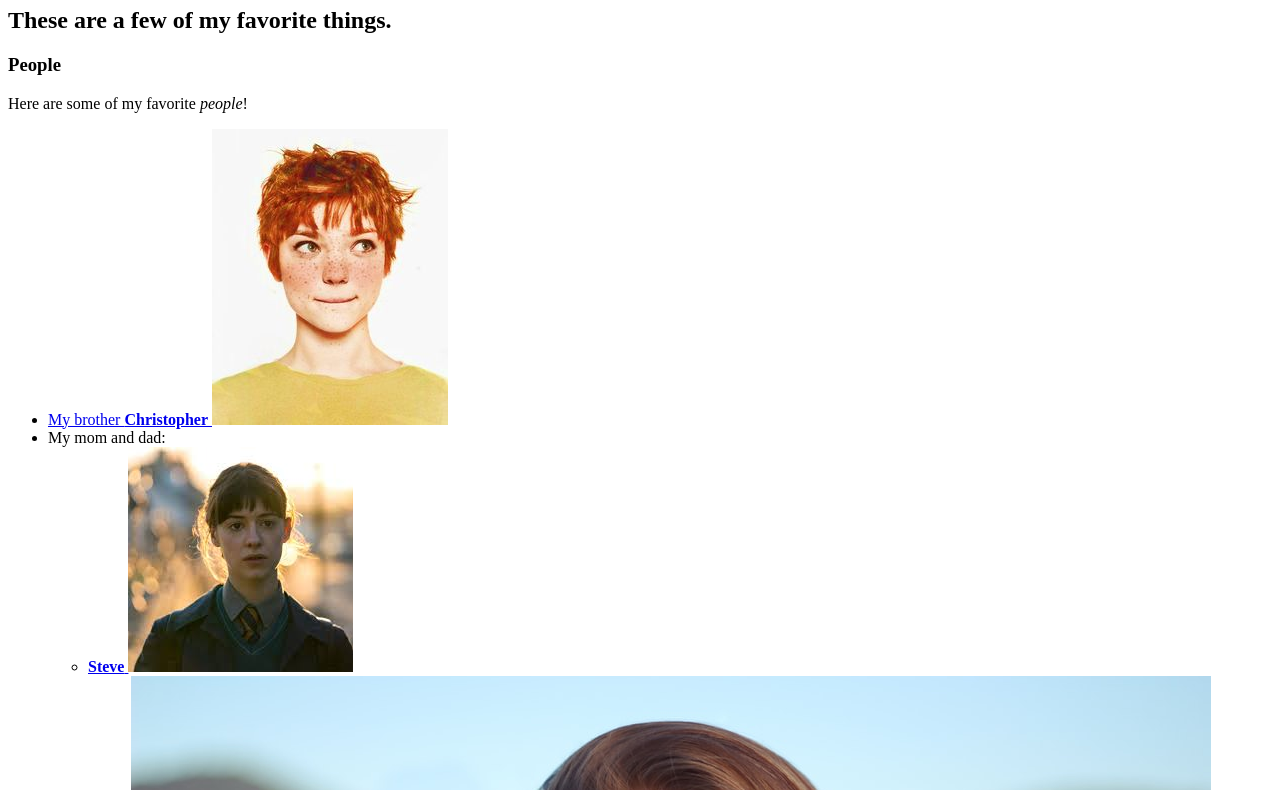
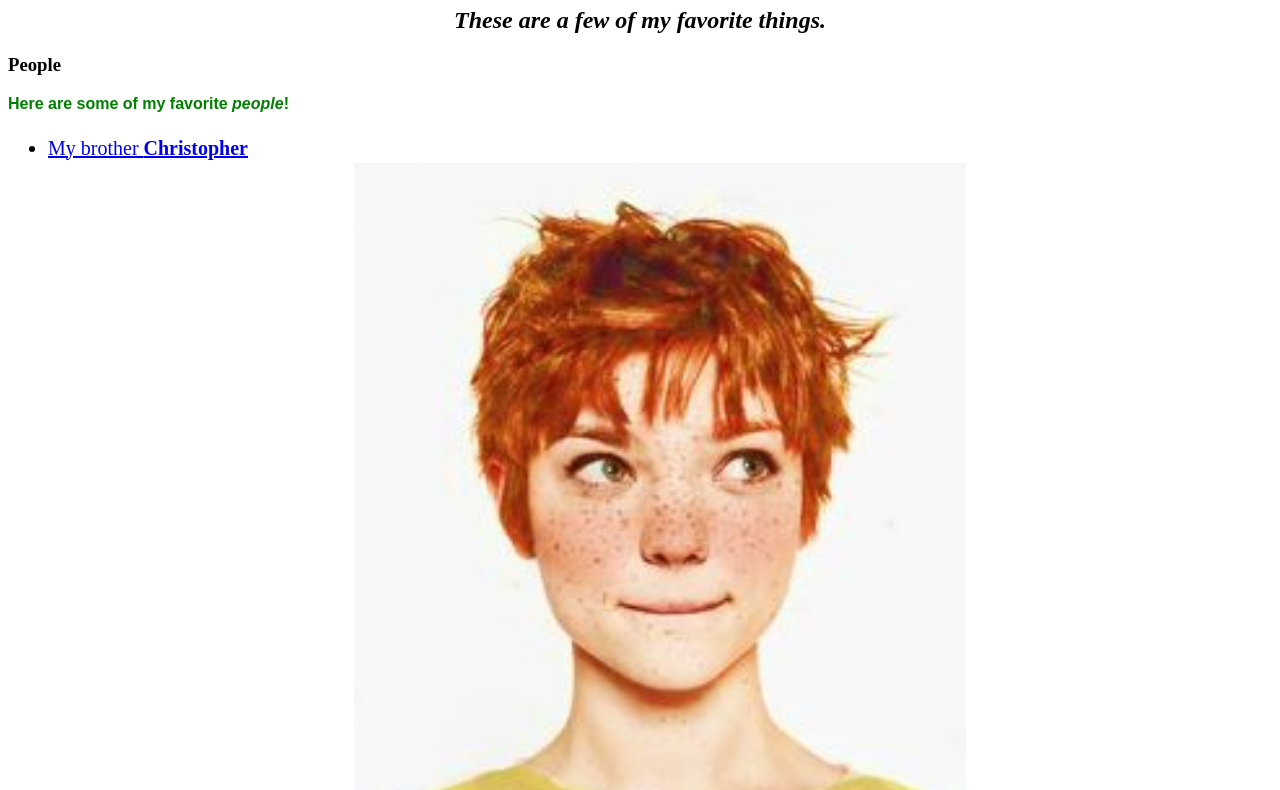
Before and after one commit to Veeep/my-first-webpage, a plain HTML site: page index.html in a window 1280 px wide. Shown: the part 73-863 px from the top of the page. Drawn offline with Linux system fonts and the light colour scheme.

Commit message:
add line to css on top

```diff
--- a/css/styles.css
+++ b/css/styles.css
@@ -1,5 +1,5 @@
 h1 {
-  color: blue;
+  color: red;
   text-align: center;
 }
 
@@ -9,11 +9,14 @@ h2 {
 }
 
 p {
+  color: green;
+  font-weight: 600;
   font-family: sans-serif
 }
 
 ul {
   font-size: 20px;
+  font-weight: 100;
   line-height: 30px;
 }
 
--- a/favorite-things.html
+++ b/index.html
@@ -1,6 +1,7 @@
 <!doctype html>
 <html>
   <head>
+    <link href="css/styles.css" rel="stylesheet" type="text/css">
     <title>Chris' favorite things</title>
   </head>
   <body>
@@ -13,7 +14,7 @@
       <li>
         <a href="http://www.example.com/christopher.html">
           My brother <strong>Christopher</strong>
-          <img src="img/christopher.jpeg" alt="A photo of Christopher.">
+          <img src="img/christopher.jpeg" alt="A photo of Christopher." class="center">
         </a>
       </li>
       <li>
```
